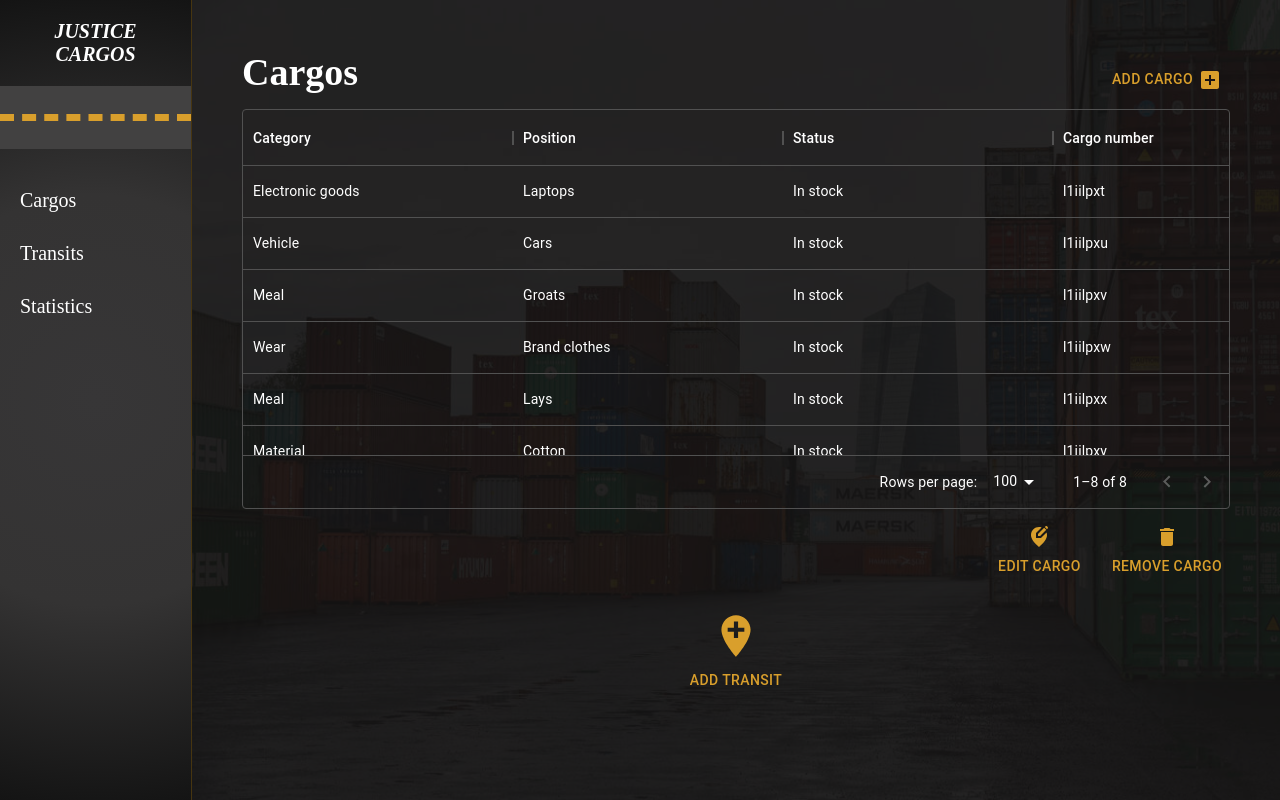
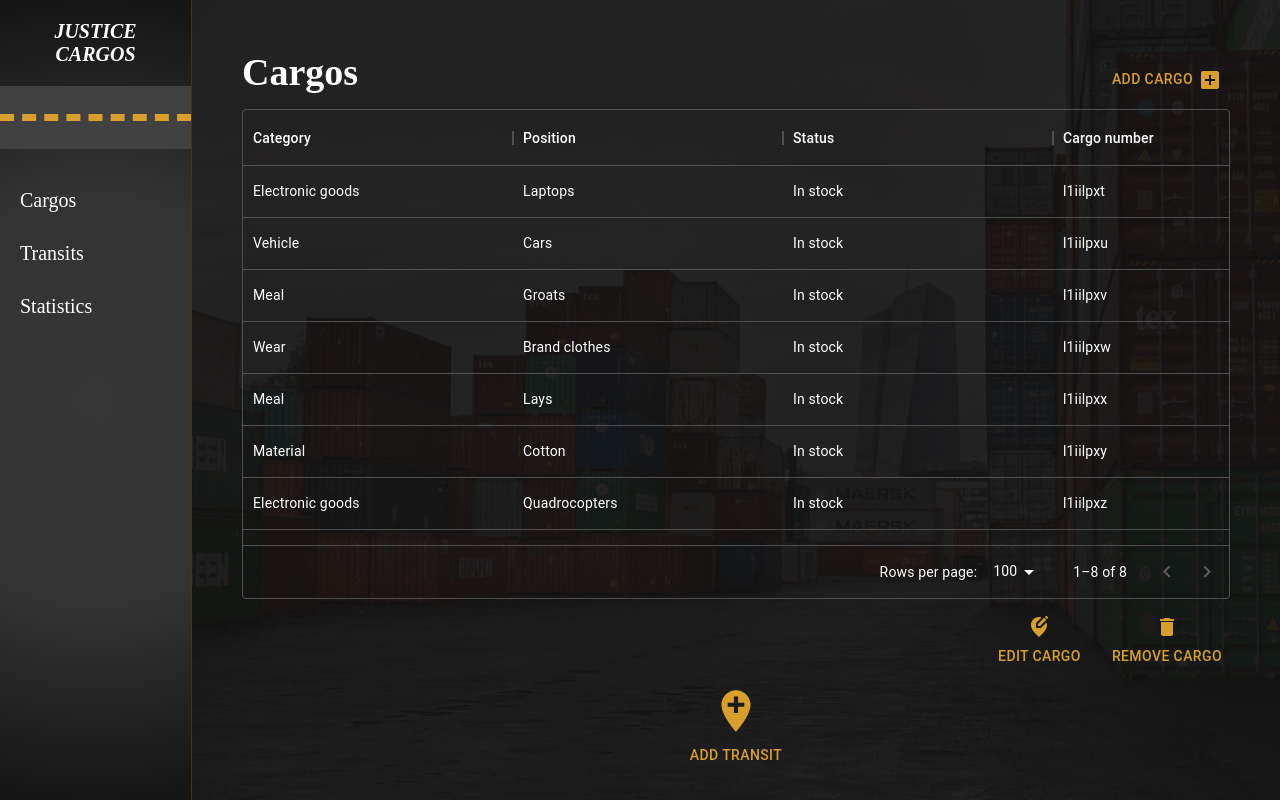
Before and after one commit to mickeysss/cargos-ts-react-redux-material-ui, a React (Create React App) app: page / in a window 1280 px wide. Built offline with nearby package versions, Linux system fonts and the light colour scheme.

Commit message:
change styles

```diff
--- a/src/components/Table/index.tsx
+++ b/src/components/Table/index.tsx
@@ -47,7 +47,7 @@ const Table = ({
     };
 
     return (
-        <div style={{ height: 400, width: '100%', color: 'white' }}>
+        <div style={{ height: 490, width: '100%', color: 'white' }}>
             <ThemeProvider theme={theme}>
                 <DataGrid
                     rows={rows as cargoType[]}
--- a/src/pages/CargosPage/styles.module.scss
+++ b/src/pages/CargosPage/styles.module.scss
@@ -43,7 +43,7 @@
 }
 
 .buttonContainer{
-  margin: 20px auto;
+  margin: 5px auto;
   max-width: 300px;
   display: flex;
   flex-direction: column;
--- a/src/pages/TransitsPage/styles.module.scss
+++ b/src/pages/TransitsPage/styles.module.scss
@@ -33,7 +33,7 @@
   }
 
 .buttonContainer{
-  margin: 30px auto;
+  margin: 10px auto;
   max-width: 300px;
   display: flex;
   flex-direction: column;
```
